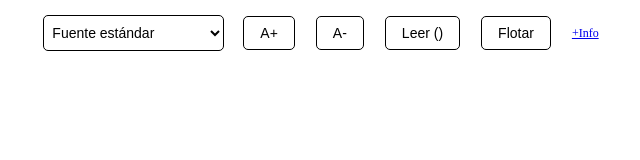
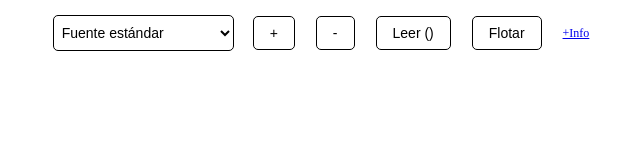
Before and after one commit to jjdeharo/batexe, a plain HTML site: page desplegable_voz_es.html in a window 1280 px wide. Shown: the whole page, without its empty margins (322-962 px from the left). Drawn offline with Linux system fonts and the light colour scheme; a web font is replaced by a local one.

Commit message:
Update desplegable_voz_es.html

```diff
--- a/desplegable_voz_es.html
+++ b/desplegable_voz_es.html
@@ -81,8 +81,8 @@
   const robotoText = 'Roboto'; // Desplegable
   const latoText = 'Lato'; // Desplegable
 
-  const increaseFontText = 'A+'; // Botón para incrementar la fuente
-  const decreaseFontText = 'A-'; // Botón para reducir la fuente
+  const increaseFontText = '+'; // Botón para incrementar la fuente
+  const decreaseFontText = '-'; // Botón para reducir la fuente
 
   let floatingFix = 'Fijar' // Texto del botón flotante cuando está sobre el texto
   let floatingFloat = 'Flotar' //Texto del botón flotante cuando está fijo en la parte superior
```
